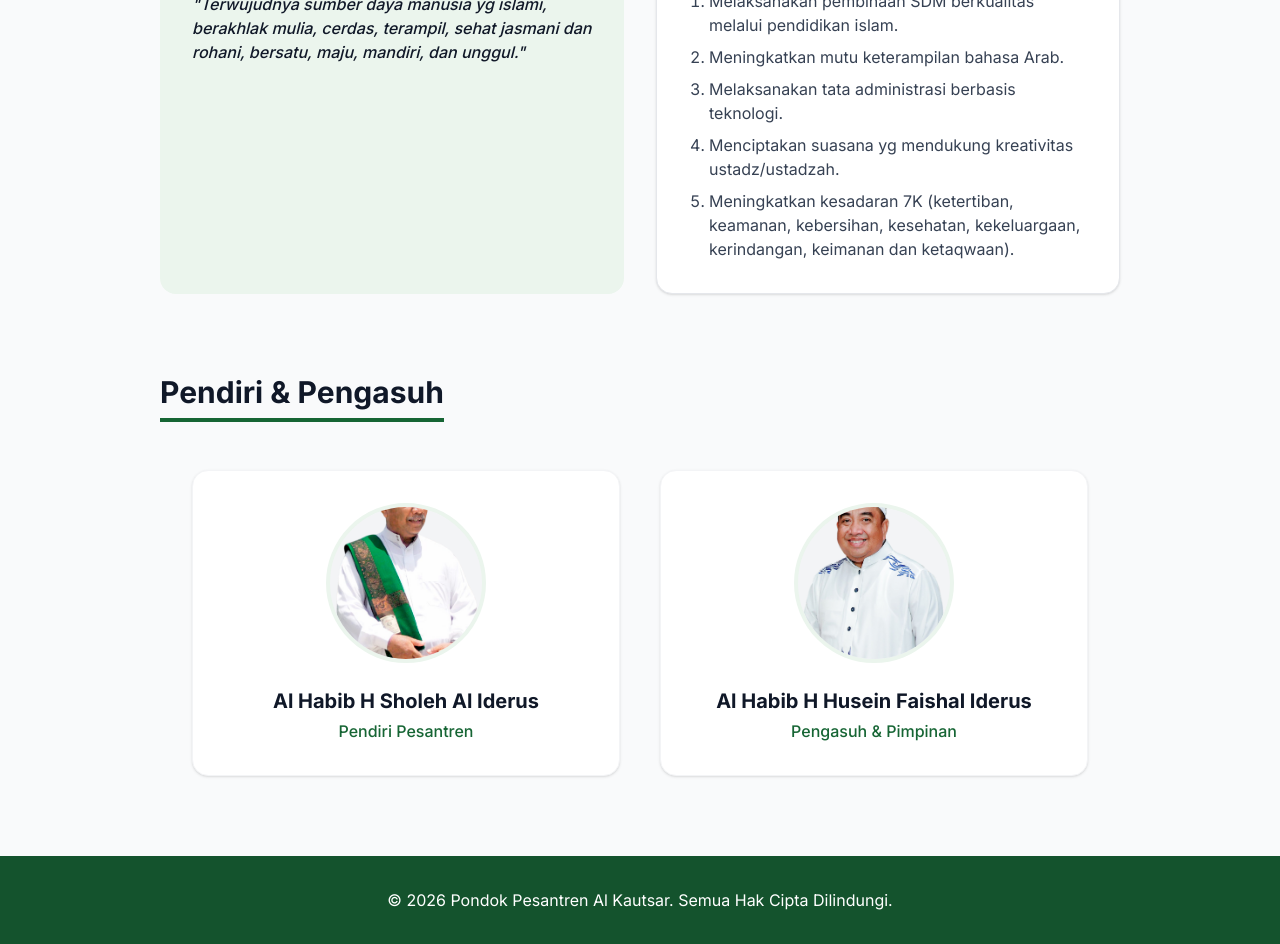
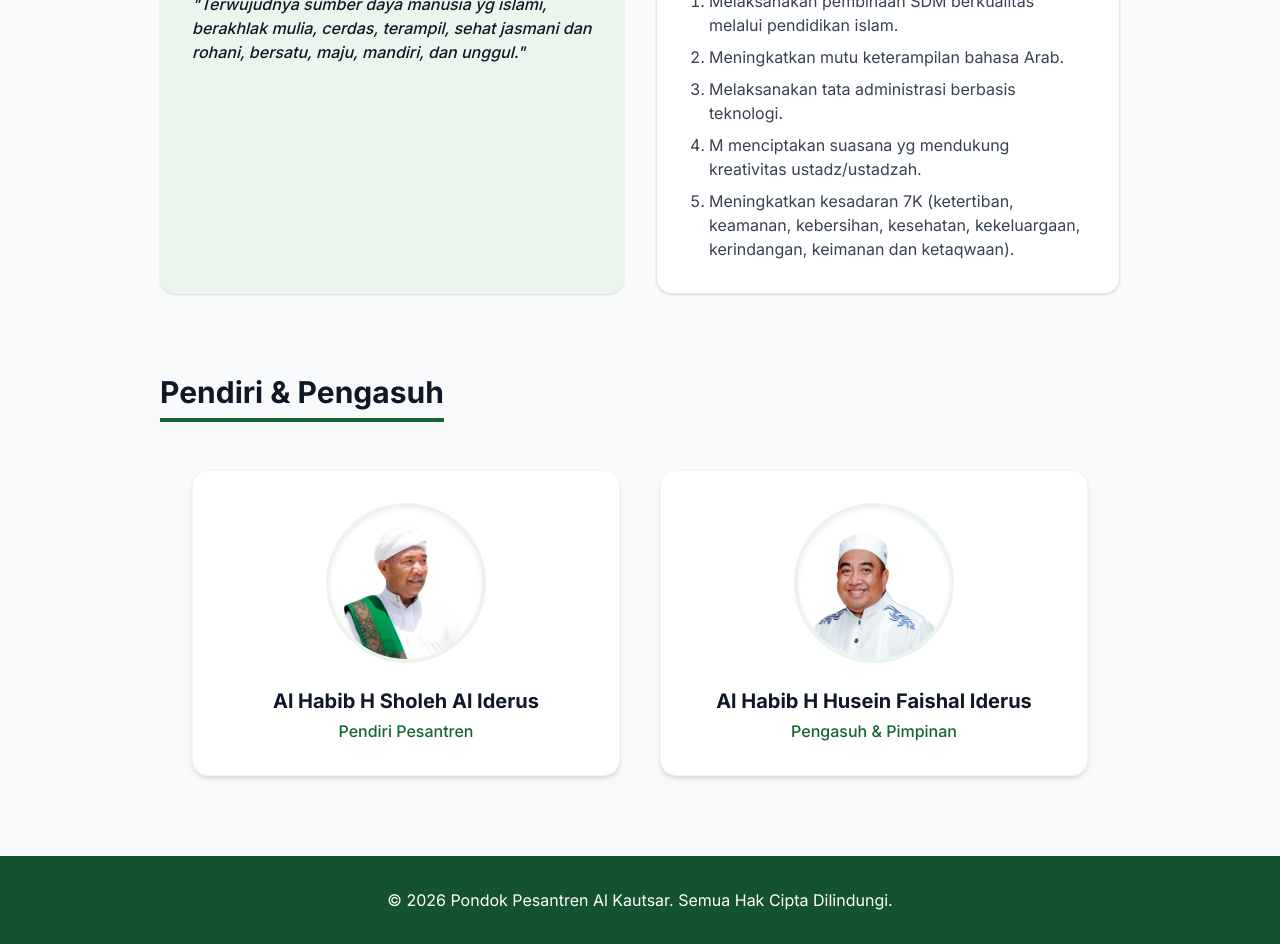
Before and after one commit to PONPEALKAUTSAR/PROFIL-PONDOK, a Next.js app: page /profil in a window 1280 px wide. Shown: the part 620-1564 px from the top of the page. Built offline with nearby package versions, Linux system fonts and the light colour scheme.

Commit message:
Update profil page dengan object-top agar foto tidak terpotong

```diff
--- a/app/profil/page.tsx
+++ b/app/profil/page.tsx
@@ -11,7 +11,7 @@ export default function ProfilPage() {
   return (
     <div className="py-20 px-4 sm:px-6 lg:px-8 max-w-5xl mx-auto">
       <FadeIn>
-        <h1 className="text-3xl font-bold text-gray-900 mb-8 text-center border-b-4 border-pesantren inline-block pb-2 mx-auto flex justify-center">
+        <h1 className="text-3xl font-bold text-gray-900 mb-8 text-center border-b-4 border-pesantren inline-block pb-2">
           Profil & Sejarah
         </h1>
       </FadeIn>
@@ -29,7 +29,7 @@ export default function ProfilPage() {
 
         <div className="grid grid-cols-1 md:grid-cols-2 gap-8 mt-12">
           <FadeIn delay={0.4}>
-            <div className="bg-pesantren-light p-8 rounded-2xl h-full border-t-4 border-pesantren">
+            <div className="bg-pesantren-light p-8 rounded-2xl h-full border-t-4 border-pesantren shadow-sm">
               <h2 className="text-2xl font-bold text-pesantren mb-4">Visi</h2>
               <p className="italic font-medium text-gray-900">
                 "Terwujudnya sumber daya manusia yg islami, berakhlak mulia, cerdas, terampil, sehat jasmani dan rohani, bersatu, maju, mandiri, dan unggul."
@@ -38,13 +38,13 @@ export default function ProfilPage() {
           </FadeIn>
 
           <FadeIn delay={0.6}>
-             <div className="bg-white border border-gray-200 p-8 rounded-2xl h-full shadow-sm">
+            <div className="bg-white border border-gray-200 p-8 rounded-2xl h-full shadow-sm">
               <h2 className="text-2xl font-bold text-pesantren mb-4">Misi</h2>
               <ol className="list-decimal pl-5 space-y-2 text-base">
                 <li>Melaksanakan pembinaan SDM berkualitas melalui pendidikan islam.</li>
                 <li>Meningkatkan mutu keterampilan bahasa Arab.</li>
                 <li>Melaksanakan tata administrasi berbasis teknologi.</li>
-                <li>Menciptakan suasana yg mendukung kreativitas ustadz/ustadzah.</li>
+                <li>M menciptakan suasana yg mendukung kreativitas ustadz/ustadzah.</li>
                 <li>Meningkatkan kesadaran 7K (ketertiban, keamanan, kebersihan, kesehatan, kekeluargaan, kerindangan, keimanan dan ketaqwaan).</li>
               </ol>
             </div>
@@ -54,19 +54,22 @@ export default function ProfilPage() {
 
       {/* Bagian Pengasuh & Pimpinan */}
       <FadeIn delay={0.2}>
-        <h2 className="text-3xl font-bold text-gray-900 mb-12 text-center border-b-4 border-pesantren inline-block pb-2 mx-auto flex justify-center">
+        <h2 className="text-3xl font-bold text-gray-900 mb-12 text-center border-b-4 border-pesantren inline-block pb-2">
           Pendiri & Pengasuh
         </h2>
         <div className="grid grid-cols-1 md:grid-cols-2 gap-10 max-w-4xl mx-auto">
           {pimpinan.map((item, index) => (
-             <div key={index} className="flex flex-col items-center text-center bg-white p-8 rounded-2xl shadow-sm border border-gray-100">
-                <div className="w-40 h-40 rounded-full overflow-hidden mb-6 border-4 border-pesantren-light bg-gray-100 relative">
-                   <img src={item.foto} alt={item.nama} className="w-full h-full object-cover" onError={(e) => e.currentTarget.style.display = 'none'} />
-                   <div className="absolute inset-0 flex items-center justify-center text-gray-400 text-xs -z-10">Foto</div>
-                </div>
-                <h3 className="text-xl font-bold text-gray-900">{item.nama}</h3>
-                <p className="text-pesantren font-medium mt-1">{item.jabatan}</p>
-             </div>
+            <div key={index} className="flex flex-col items-center text-center bg-white p-8 rounded-2xl shadow-md border border-gray-100">
+              <div className="w-40 h-40 rounded-full overflow-hidden mb-6 border-4 border-pesantren-light shadow-inner relative">
+                <img
+                  src={item.foto}
+                  alt={item.nama}
+                  className="w-full h-full object-cover object-top"
+                />
+              </div>
+              <h3 className="text-xl font-bold text-gray-900">{item.nama}</h3>
+              <p className="text-pesantren font-medium mt-1">{item.jabatan}</p>
+            </div>
           ))}
         </div>
       </FadeIn>
```
